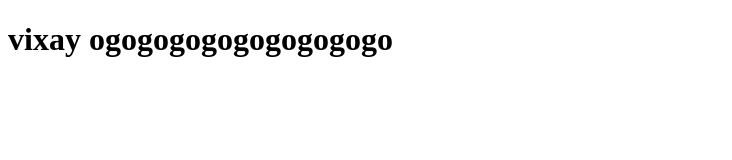
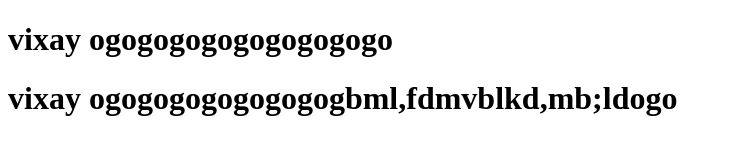
Before and after one commit to Vixay-54/git_basic, a plain HTML site: page index.html in a window 1280 px wide. Shown: the whole page, without its empty margins (0-732 px from the left). Drawn offline with Linux system fonts and the light colour scheme.

```diff
--- a/index.html
+++ b/index.html
@@ -7,5 +7,6 @@
 </head>
 <body>
     <h1>vixay ogogogogogogogogogo</h1>
+    <h1>vixay ogogogogogogogogbml,fdmvblkd,mb;ldogo</h1>
 </body>
 </html>
```
